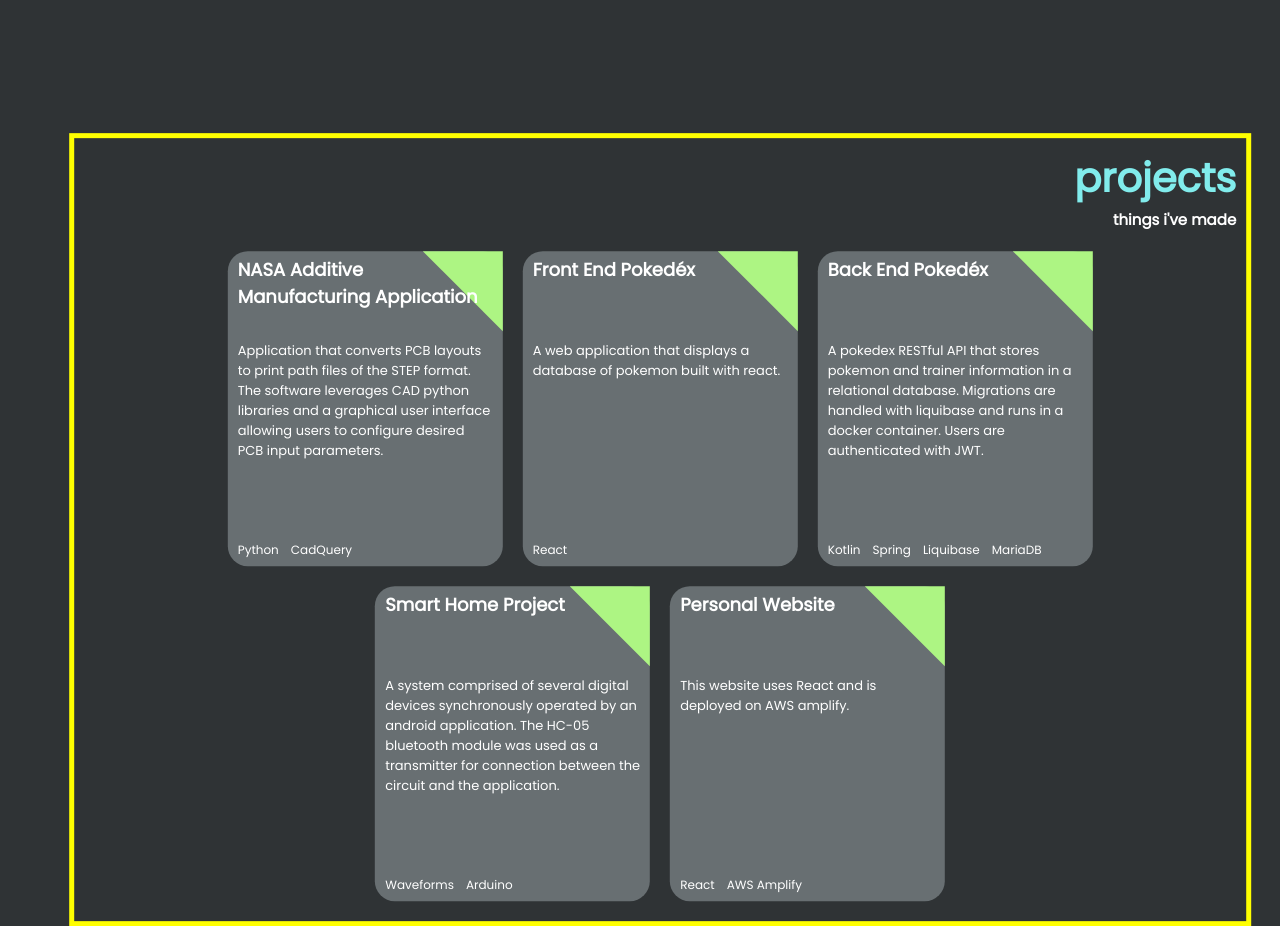
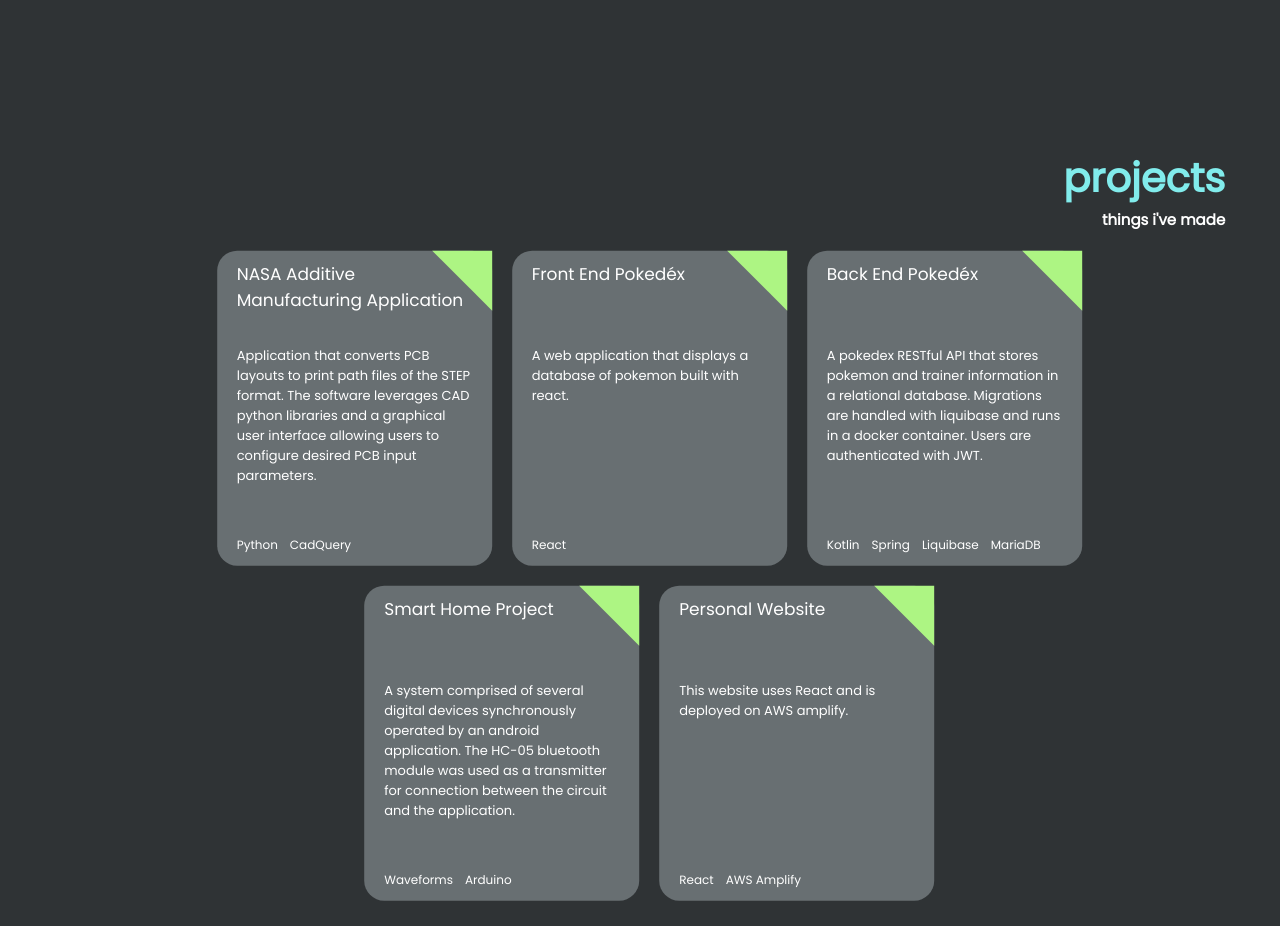
Before and after one commit to kavinchai/v2, a React (Create React App) app: page / in a window 1280 px wide. Shown: the part 1740-2666 px from the top of the page. Built offline with nearby package versions, Linux system fonts and the light colour scheme.

Commit message:
Added hover effects for project cards

```diff
--- a/src/css/Project.css
+++ b/src/css/Project.css
@@ -5,8 +5,7 @@
 }
 
 .projectContainer {
-  border: 5px solid #ffff00;
-
+  /* border: 5px solid #ffff00; */
   position: relative;
   top: 50%;
   right: 50%;
@@ -29,7 +28,7 @@
   left: 50%;
   transform: translate(-50%, 0%);
 
-  width: 90%;
+  /* width: auto; */
   height: auto;
   position: relative;
 
@@ -37,7 +36,6 @@
   flex-wrap: wrap;
   flex-direction: row;
   justify-content: center;
-
 }
 
 .projText1 {
@@ -56,6 +54,18 @@
   text-align: right;
 }
 
-.projectBody:hover > :not(:hover) {
-  opacity: 0.4;
+.projectBody:hover > * {
+  opacity: 0.3;
 }
+
+.projectBody {
+  pointer-events: none;
+}
+
+.projectBody > * {
+  pointer-events: auto;
+}
+
+.projectBody:hover > *:hover {
+  opacity: 1;
+}
--- a/src/css/ProjectCard.css
+++ b/src/css/ProjectCard.css
@@ -10,6 +10,7 @@
   position: relative;
 
   text-decoration: none;
+  transition: 0.2s;
 }
 
 .projCardComponent::before {
@@ -19,8 +20,8 @@
   right: 0;
   width: 0;
   height: 0;
-  border-top: 80px solid var(--primary-background-color);
-  border-left: 80px solid transparent;
+  border-top: 60px solid var(--primary-background-color);
+  border-left: 60px solid transparent;
   animation: gradient 4s infinite alternate linear;
 }
 
@@ -44,11 +45,28 @@
 .projHeader {
   /* background-color: blue; */
 
-  margin: 5px 10px 0px 10px;
+  margin: 10px 20px 0px 20px;
   padding: 0px 0px 5px 0px;
   height: 60px;
   display: flex;
   position: relative;
+}
+
+.projBody {
+  /* background-color: red; */
+
+  z-index: 1;
+  margin: 0px 20px 0px 20px;
+  height: 210px;
+  display: flex;
+}
+
+.projFooter {
+  /* background-color: green; */
+
+  z-index: 1;
+  margin: 0px 20px 10px 20px;
+  display: flex;
 }
 
 .projHeaderSect {
@@ -57,26 +75,10 @@
   position: absolute;
 }
 
-.projBody {
-  /* background-color: red; */
-
-  z-index: 1;
-  margin: 0px 10px 0px 10px;
-  height: 220px;
-  display: flex;
-}
 
 .projBodySect {
   display: flex;
   justify-content: center;
-}
-
-.projFooter {
-  /* background-color: green; */
-
-  z-index: 1;
-  margin: 0px 10px 5px 10px;
-  display: flex;
 }
 
 .projFooterSect {
@@ -87,8 +89,8 @@
 .projTitle {
   align-self: center;
   font-family: var(--normal-text-font);
-  font-size: 18px;
-  font-weight: bold;
+  font-size: 17px;
+  /* font-weight: bold; */
   color: white;
 }
 
```
